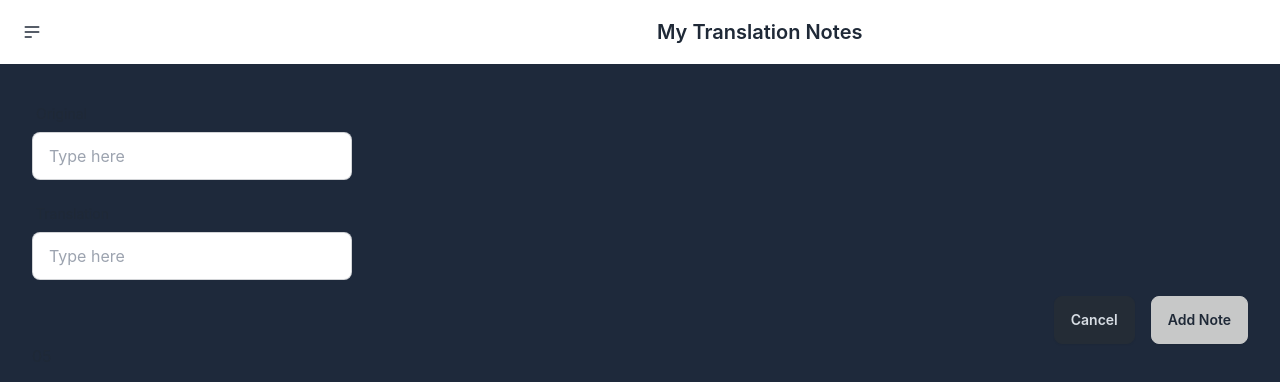
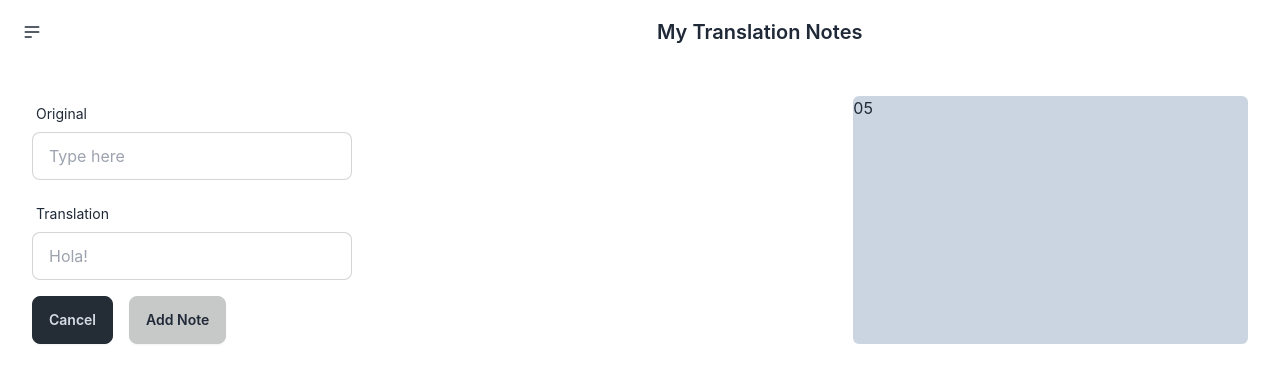
Before and after one commit to ahmettoprakcioglu/my-translation-notes, a React (Vite) app: page / in a window 1280 px wide. Shown: the top 382 px of the page. Built offline with nearby package versions, Linux system fonts and the light colour scheme.

Commit message:
ui: fixed app layout and form

```diff
--- a/src/components/AppLayout.jsx
+++ b/src/components/AppLayout.jsx
@@ -5,12 +5,12 @@ const AppLayout = () => {
   return (
     <div className="flex flex-col h-screen">
       <header><Header /></header>
-      <main className="flex-1 p-8 bg-slate-800 h-screen">
-        <div className='class="grid grid-cols-2 gap-4"'>
-          <div className="col-span-2 ...">
+      <main className="flex-1 p-8 h-screen">
+        <div className='flex flex-col gap-4 md:grid grid-cols-3'>
+          <div className="md:col-span-2 ...">
             <Form />
           </div>
-          <div className="...">05</div>
+          <div className="bg-slate-300 rounded-md md:...">05</div>
         </div>
       </main>
     </div>
--- a/src/components/Form.jsx
+++ b/src/components/Form.jsx
@@ -14,10 +14,10 @@ const Form = () => {
           <div className="label">
             <span className="label-text">Translation</span>
           </div>
-          <input type="text" id="translation" placeholder="Type here" className="input input-bordered w-full max-w-xs" />
+          <input type="text" id="translation" placeholder="Hola!" className="input input-bordered w-full max-w-xs" />
         </label>
       </div>
-      <div className="flex justify-end gap-4">
+      <div className="flex gap-4">
         <button className="btn btn-active btn-neutral" type="reset">Cancel</button>
         <button className="btn btn-active">Add Note</button>
       </div>
```
